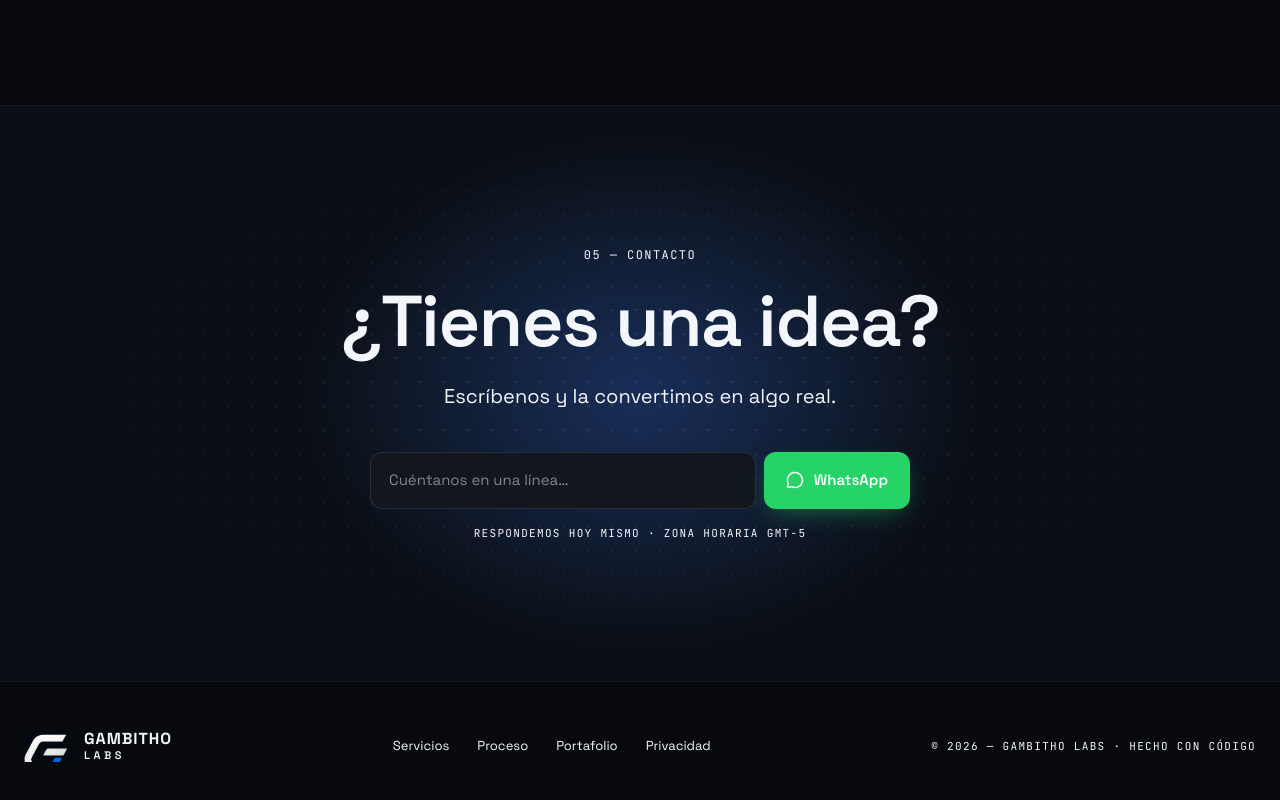
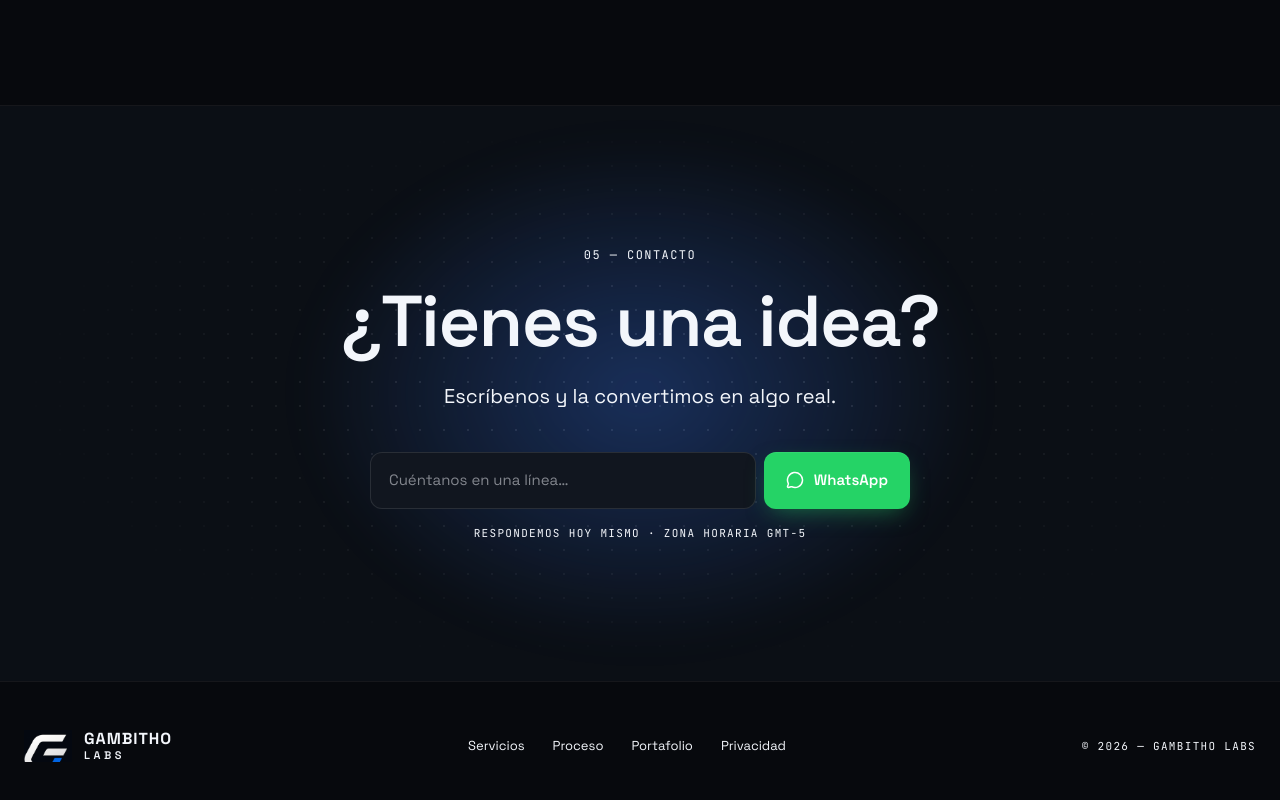
Before and after one commit to gambithovzla/Gambitholabs, a Next.js app: page / in a window 1280 px wide. Shown: the part 3945-4745 px from the top of the page. Built offline with nearby package versions, Linux system fonts and the light colour scheme.

Commit message:
fix: remove "hecho con código" from footer copyright text

```diff
--- a/components/Footer.tsx
+++ b/components/Footer.tsx
@@ -39,7 +39,7 @@ export default function Footer() {
 
         {/* Copyright */}
         <p className="font-mono text-[11px] text-fg3 uppercase tracking-[0.12em]">
-          © 2026 — Gambitho Labs · hecho con código
+          © 2026 — Gambitho Labs
         </p>
       </div>
     </footer>
```
